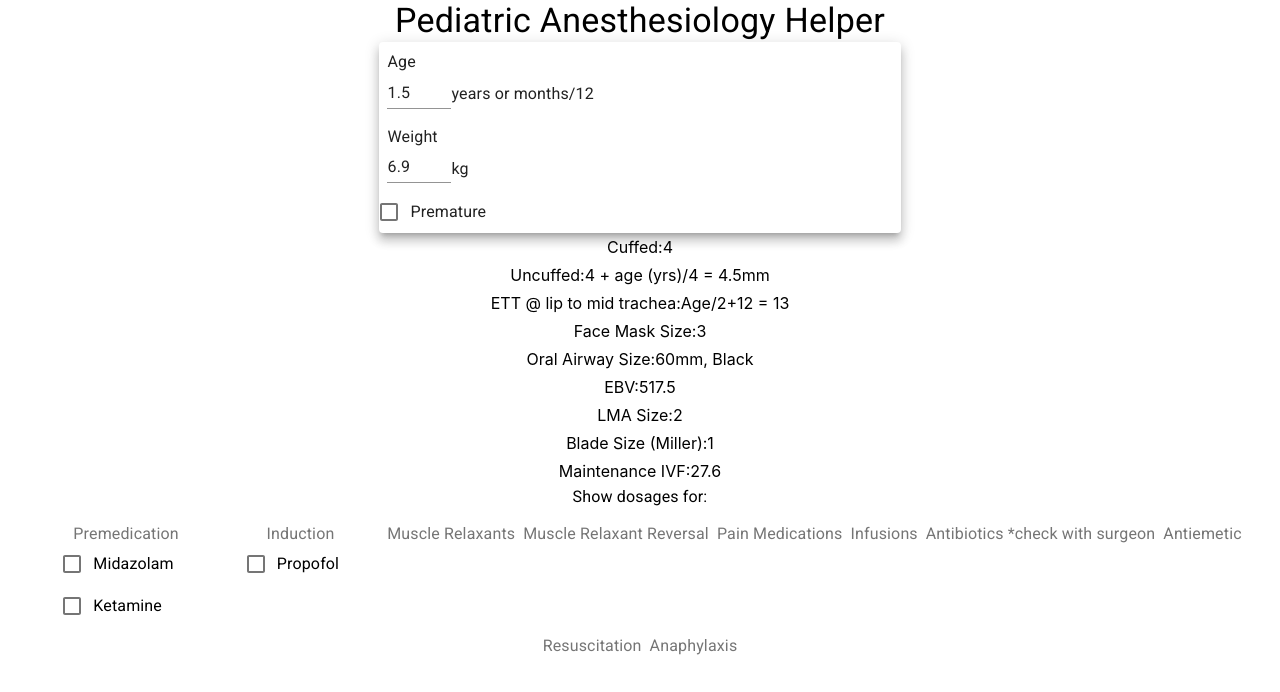
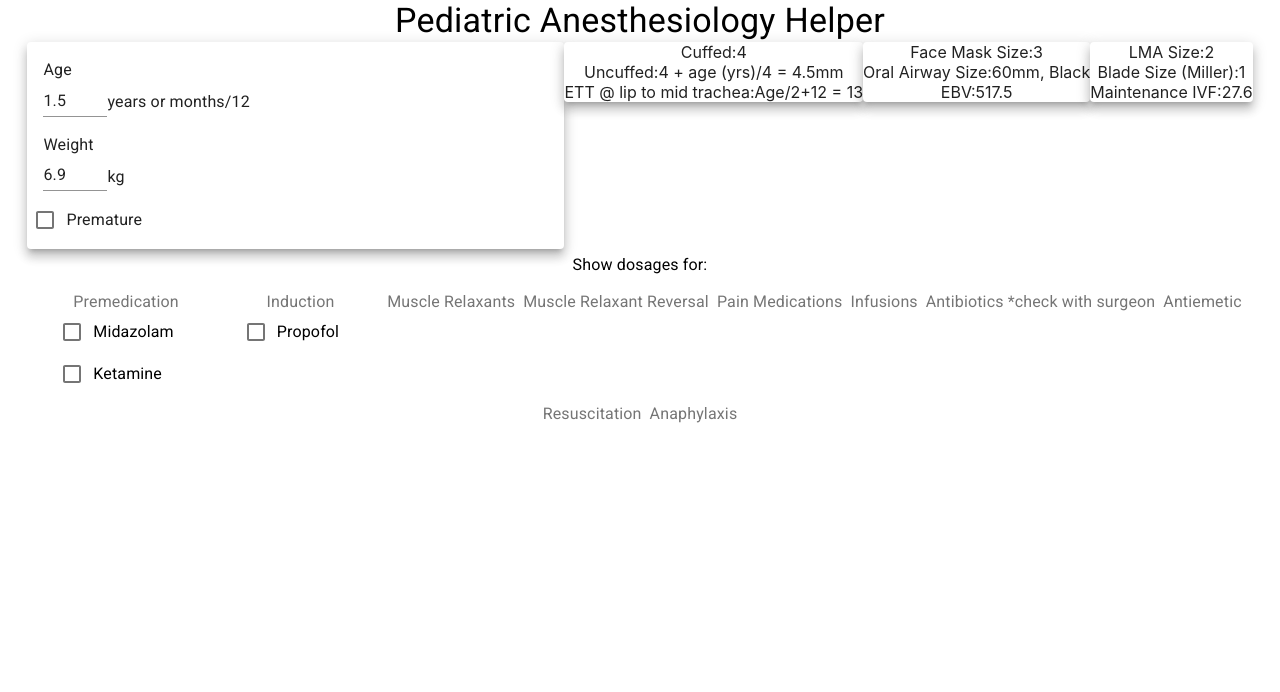
Before and after one commit to carlgao/carlgao.github.io, a React (Create React App) app: page / in a window 1280 px wide. Shown: the top 692 px of the page. Built offline with nearby package versions, Linux system fonts and the light colour scheme; the HTML template or start-up script is replaced by a standard one.

Commit message:
convert some to inline-block

```diff
--- a/src/NonMedOutput.js
+++ b/src/NonMedOutput.js
@@ -1,5 +1,8 @@
 import React from "react";
+import { makeStyles } from "@material-ui/core/styles";
 // Components
+import Box from "@material-ui/core/Box";
+import Card from "@material-ui/core/Card";
 import Grid from "@material-ui/core/Grid";
 
 const roundToNearestHalf = (num) => {
@@ -136,9 +139,22 @@ const genMaintenanceIvf = (weight) => {
   return 60 + 1 * (weight - 20);
 };
 
+const useStyles = makeStyles({
+  card: {
+    display: "inline-block",
+  },
+  nonMedOutput: {
+    display: "inline-block",
+    verticalAlign: "top",
+  },
+});
+
 export default function NonMedOutput({ age, weight, premature }) {
+  const classes = useStyles();
+
   return (
-    <Grid container item spacing={1} xs>
+    <Box className={classes.nonMedOutput}>
+      <Card raised className={classes.card}>
         <Grid item xs={12}>
           Cuffed:
           {genCuffedEttSize(age)}
@@ -151,6 +167,8 @@ export default function NonMedOutput({ age, weight, premature }) {
           ETT @ lip to mid trachea:
           {genEttLipToMidTrachea(age)}
         </Grid>
+      </Card>
+      <Card raised className={classes.card}>
         <Grid item xs={12}>
           Face Mask Size:
           {genFaceMaskSize(age)}
@@ -163,6 +181,8 @@ export default function NonMedOutput({ age, weight, premature }) {
           EBV:
           {genEbv(age, weight, premature)}
         </Grid>
+      </Card>
+      <Card raised className={classes.card}>
         <Grid item xs={12}>
           LMA Size:
           {genLmaSize(age)}
@@ -175,6 +195,7 @@ export default function NonMedOutput({ age, weight, premature }) {
           Maintenance IVF:
           {genMaintenanceIvf(weight)}
         </Grid>
-    </Grid>
+      </Card>
+    </Box>
   );
 }
--- a/src/NumInput.js
+++ b/src/NumInput.js
@@ -49,7 +49,7 @@ export default function NumInput({
         />
       </Grid>
       <Grid item>
-        <Typography align="left">{units}</Typography>
+        <Typography>{units}</Typography>
       </Grid>
     </Grid>
   );
--- a/src/PatientInput.js
+++ b/src/PatientInput.js
@@ -10,7 +10,7 @@ import NumInput from "./NumInput.js";
 const useStyles = makeStyles({
   patientInput: {
     display: "inline-block",
-    padding: 8,
+    padding: 16,
   },
 });
 
```
Lines whose indentation alone changed are shown as unchanged.
